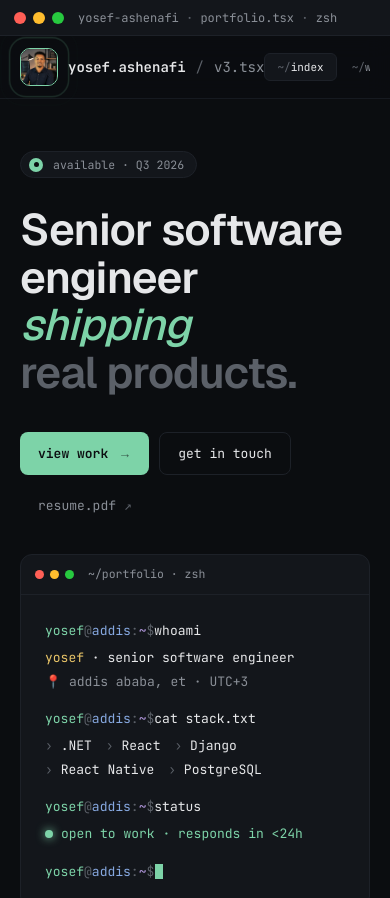
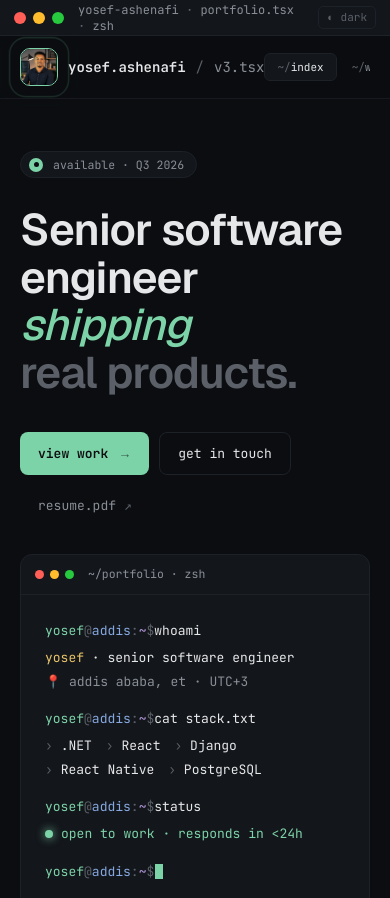
Before and after one commit to YosefAshenafi/YosefAshenafi.github.io, a Next.js app: page / in a window 390 px wide. Shown: the top 898 px of the page. Built offline with nearby package versions, Linux system fonts and the light colour scheme.

Commit message:
website update

```diff
--- a/app/globals.css
+++ b/app/globals.css
@@ -1,24 +1,86 @@
 *, *::before, *::after { box-sizing: border-box; }
 html, body { margin: 0; padding: 0; }
-html { background: #0b0d10; scroll-behavior: smooth; }
 
+/* ── Colour tokens ── */
+:root {
+  /* Core palette — dark (default) */
+  --c-bg:           #0b0d10;
+  --c-bg-raised:    #13161b;
+  --c-bg-inset:     #0a0c0f;
+  --c-line:         #1d2128;
+  --c-line-soft:    #161a20;
+  --c-fg:           #e6e7e9;
+  --c-fg-muted:     #8a8f97;
+  --c-fg-dim:       #5b6068;
+  --c-accent:       #7dd3a8;
+  --c-accent-dim:   #3a5a48;
+  --c-warn:         #e8c468;
+  --c-pink:         #d97a8c;
+  --c-blue:         #86a8e0;
+  --c-purple:       #b59ae0;
+  /* Accent alpha tints */
+  --c-accent-a08:   rgba(125, 211, 168, 0.08);
+  --c-accent-a16:   rgba(125, 211, 168, 0.16);
+  --c-accent-a28:   rgba(125, 211, 168, 0.28);
+  --c-accent-a38:   rgba(125, 211, 168, 0.38);
+  --c-accent-a50:   rgba(125, 211, 168, 0.50);
+  --c-accent-a55:   rgba(125, 211, 168, 0.55);
+  /* Component-specific tokens */
+  --c-nav-bg:       rgba(11, 13, 16, 0.88);
+  --c-focus-glow:   rgba(125, 211, 168, 0.5);
+  --c-card-shadow:  0 18px 48px rgba(0,0,0,0.5), 0 0 0 1px rgba(125,211,168,0.16);
+  --c-modal-shadow: 0 48px 120px rgba(0,0,0,0.75), 0 0 0 1px rgba(125,211,168,0.1);
+  /* Spacing */
+  --px:   56px;
+  --py:   96px;
+  --tb-h: 38px;
+}
+
+/* ── Light theme overrides ── */
+[data-theme="light"] {
+  --c-bg:           #f3efe9;
+  --c-bg-raised:    #ebe7e1;
+  --c-bg-inset:     #f7f4ef;
+  --c-line:         #cfc9c1;
+  --c-line-soft:    #ddd8d1;
+  --c-fg:           #1c1f24;
+  --c-fg-muted:     #5c6470;
+  --c-fg-dim:       #8c929c;
+  --c-accent:       #1e7a50;
+  --c-accent-dim:   #c8e4d6;
+  --c-warn:         #7a5900;
+  --c-pink:         #a82848;
+  --c-blue:         #2c5499;
+  --c-purple:       #5e40a6;
+  --c-accent-a08:   rgba(30, 122, 80, 0.08);
+  --c-accent-a16:   rgba(30, 122, 80, 0.12);
+  --c-accent-a28:   rgba(30, 122, 80, 0.20);
+  --c-accent-a38:   rgba(30, 122, 80, 0.25);
+  --c-accent-a50:   rgba(30, 122, 80, 0.45);
+  --c-accent-a55:   rgba(30, 122, 80, 0.30);
+  --c-nav-bg:       rgba(243, 239, 233, 0.92);
+  --c-focus-glow:   rgba(30, 122, 80, 0.18);
+  --c-card-shadow:  0 18px 48px rgba(0,0,0,0.10), 0 0 0 1px rgba(30,122,80,0.12);
+  --c-modal-shadow: 0 48px 120px rgba(0,0,0,0.22), 0 0 0 1px rgba(30,122,80,0.10);
+}
+
+html { background: var(--c-bg); scroll-behavior: smooth; }
 
 body {
   font-family: var(--font-sans), -apple-system, system-ui, sans-serif;
-  background: #0b0d10;
-  color: #e6e7e9;
+  background: var(--c-bg);
+  color: var(--c-fg);
   min-height: 100vh;
   overflow-x: hidden;
 }
 
-::selection { background: #7dd3a8; color: #0b0d10; }
+::selection { background: var(--c-accent); color: var(--c-bg); }
 a { text-decoration: none; }
 h1, h2, h3, h4 { margin: 0; }
 p { margin: 0; }
 pre { margin: 0; font-family: inherit; }
 
 @keyframes blink { 0%,49%{opacity:1} 50%,100%{opacity:0} }
-/* Terminal cursor blink */
 @keyframes cursorBlink { 0%,49%{opacity:1} 50%,100%{opacity:0} }
 .cursor-block { animation: cursorBlink 1s steps(1) infinite; }
 .cursor-pointer-mode { border-radius: 2px; opacity: 0.85; }
@@ -26,8 +88,8 @@ pre { margin: 0; font-family: inherit; }
 @keyframes fadeIn { from { opacity: 0 } to { opacity: 1 } }
 @keyframes scaleIn { from { opacity: 0; transform: scale(0.92) translateY(8px) } to { opacity: 1; transform: scale(1) translateY(0) } }
 @keyframes avatarWave {
-  0%   { transform: scale(1);    opacity: 0.6; }
-  100% { transform: scale(1.9);  opacity: 0;   }
+  0%   { transform: scale(1);   opacity: 0.6; }
+  100% { transform: scale(1.9); opacity: 0;   }
 }
 
 .avatar-wave-wrap {
@@ -41,27 +103,14 @@ pre { margin: 0; font-family: inherit; }
   position: absolute;
   inset: -2px;
   border-radius: 12px;
-  border: 1.5px solid rgba(125, 211, 168, 0.55);
+  border: 1.5px solid var(--c-accent-a55);
   animation: avatarWave 2.4s ease-out infinite;
   pointer-events: none;
 }
-.avatar-wave-wrap::after {
-  animation-delay: 1.2s;
-}
+.avatar-wave-wrap::after { animation-delay: 1.2s; }
 
-.avatar-btn {
-  transition: transform 0.15s;
-}
-.avatar-btn:hover {
-  transform: scale(1.08);
-}
-
-/* ── Spacing tokens ── */
-:root {
-  --px: 56px;    /* horizontal padding */
-  --py: 96px;    /* vertical section padding */
-  --tb-h: 38px;  /* title-bar height */
-}
+.avatar-btn { transition: transform 0.15s; }
+.avatar-btn:hover { transform: scale(1.08); }
 
 /* ── Title bar ── */
 .title-bar {
@@ -84,7 +133,7 @@ pre { margin: 0; font-family: inherit; }
   position: sticky;
   top: var(--tb-h);
   z-index: 99;
-  background: rgba(11, 13, 16, 0.88);
+  background: var(--c-nav-bg);
   backdrop-filter: blur(12px);
   -webkit-backdrop-filter: blur(12px);
 }
@@ -143,17 +192,8 @@ pre { margin: 0; font-family: inherit; }
 .section-pad-contact { padding: 120px var(--px) var(--py); }
 
 /* ── Layout grids ── */
-.grid-2 {
-  display: grid;
-  grid-template-columns: 1fr 1fr;
-  gap: 24px;
-}
-
-.grid-3 {
-  display: grid;
-  grid-template-columns: repeat(3, 1fr);
-  gap: 24px;
-}
+.grid-2  { display: grid; grid-template-columns: 1fr 1fr; gap: 24px; }
+.grid-3  { display: grid; grid-template-columns: repeat(3, 1fr); gap: 24px; }
 
 .grid-focus-layout {
   display: grid;
@@ -161,32 +201,10 @@ pre { margin: 0; font-family: inherit; }
   gap: 64px;
   align-items: start;
 }
-
-.grid-focus-cards {
-  display: grid;
-  grid-template-columns: 1fr 1fr;
-  gap: 1px;
-}
-
-.grid-career {
-  display: grid;
-  grid-template-columns: 1.4fr 1fr;
-  gap: 64px;
-}
-
-.grid-skills {
-  display: grid;
-  grid-template-columns: 1fr 2.2fr;
-  gap: 64px;
-  align-items: start;
-}
-
-.grid-contact {
-  display: grid;
-  grid-template-columns: 1.4fr 1fr;
-  gap: 64px;
-  align-items: start;
-}
+.grid-focus-cards { display: grid; grid-template-columns: 1fr 1fr; gap: 1px; }
+.grid-career      { display: grid; grid-template-columns: 1.4fr 1fr; gap: 64px; }
+.grid-skills      { display: grid; grid-template-columns: 1fr 2.2fr; gap: 64px; align-items: start; }
+.grid-contact     { display: grid; grid-template-columns: 1.4fr 1fr; gap: 64px; align-items: start; }
 
 /* ── Scalable headings ── */
 .contact-headline {
@@ -211,7 +229,7 @@ pre { margin: 0; font-family: inherit; }
 
 /* ── Focus area cards ── */
 .focus-card {
-  background: #0b0d10;
+  background: var(--c-bg);
   padding: 28px;
   min-height: 260px;
   position: relative;
@@ -223,28 +241,23 @@ pre { margin: 0; font-family: inherit; }
   position: absolute;
   top: 0; left: 0; right: 0;
   height: 2px;
-  background: #7dd3a8;
+  background: var(--c-accent);
   transform: scaleX(0);
   transform-origin: left;
   transition: transform 0.28s ease;
 }
-.focus-card:hover {
-  background: #13161b;
-  transform: translateY(-2px);
-}
-.focus-card:hover::before {
-  transform: scaleX(1);
-}
+.focus-card:hover { background: var(--c-bg-raised); transform: translateY(-2px); }
+.focus-card:hover::before { transform: scaleX(1); }
 .focus-card:hover .focus-card-num {
-  color: #a8e6c8;
-  text-shadow: 0 0 12px rgba(125, 211, 168, 0.5);
+  color: var(--c-accent);
+  text-shadow: 0 0 12px var(--c-focus-glow);
 }
 .focus-card:hover .focus-card-pill {
-  border-color: #2a3340;
-  color: #c0c4cc;
+  border-color: var(--c-fg-dim);
+  color: var(--c-fg-muted);
 }
 
-/* ── Works count row ── */
+/* ── Works header row ── */
 .works-header-row {
   display: flex;
   align-items: baseline;
@@ -256,15 +269,15 @@ pre { margin: 0; font-family: inherit; }
 
 /* ── Work modal ── */
 .work-modal-inner {
-  background: #0d1015;
-  border: 1px solid #1d2128;
+  background: var(--c-bg);
+  border: 1px solid var(--c-line);
   border-radius: 18px;
   overflow: hidden;
   width: min(820px, 96vw);
   max-height: 93vh;
   display: flex;
   flex-direction: column;
-  box-shadow: 0 48px 120px rgba(0,0,0,0.75), 0 0 0 1px rgba(125,211,168,0.1);
+  box-shadow: var(--c-modal-shadow);
 }
 .work-modal-body {
   display: flex;
@@ -273,6 +286,7 @@ pre { margin: 0; font-family: inherit; }
   flex: 1;
   min-height: 0;
 }
+/* Device area intentionally stays dark — it represents the actual screen display */
 .work-modal-device {
   background: #090b0e;
   border-bottom: 1px solid #1d2128;
@@ -294,7 +308,7 @@ pre { margin: 0; font-family: inherit; }
 .work-modal-details-left  { display: flex; flex-direction: column; gap: 0; }
 .work-modal-details-right { display: flex; flex-direction: column; gap: 12px; }
 @media (max-width: 600px) {
-  .work-modal-device { padding: 20px 16px; }
+  .work-modal-device  { padding: 20px 16px; }
   .work-modal-details { grid-template-columns: 1fr; padding: 20px 16px; gap: 20px; }
 }
 
@@ -305,8 +319,8 @@ pre { margin: 0; font-family: inherit; }
   gap: 10px;
   margin-bottom: 28px;
   padding: 10px 16px;
-  background: #0f1216;
-  border: 1px solid #1d2128;
+  background: var(--c-bg-raised);
+  border: 1px solid var(--c-line);
   border-radius: 10px;
   font-family: ui-monospace, SFMono-Regular, Menlo, monospace;
   font-size: 12px;
@@ -315,21 +329,15 @@ pre { margin: 0; font-family: inherit; }
 .works-filter-prompt {
   display: flex;
   align-items: center;
-  gap: 0;
   white-space: nowrap;
   font-size: 11.5px;
   margin-right: 4px;
 }
-.works-filter-pills {
-  display: flex;
-  gap: 4px;
-  flex-wrap: wrap;
-  flex: 1;
-}
+.works-filter-pills { display: flex; gap: 4px; flex-wrap: wrap; flex: 1; }
 .works-filter-btn {
   font-family: ui-monospace, SFMono-Regular, Menlo, monospace;
   font-size: 11px;
-  color: #5b6068;
+  color: var(--c-fg-dim);
   padding: 4px 11px;
   border: 1px solid transparent;
   border-radius: 5px;
@@ -338,26 +346,23 @@ pre { margin: 0; font-family: inherit; }
   transition: color 0.15s, background 0.15s, border-color 0.15s;
   white-space: nowrap;
 }
-.works-filter-btn:hover { color: #8a8f97; background: rgba(255,255,255,0.04); }
+.works-filter-btn:hover { color: var(--c-fg-muted); background: var(--c-accent-a08); }
 .works-filter-btn.active {
-  color: #7dd3a8;
-  background: rgba(125,211,168,0.08);
-  border-color: rgba(125,211,168,0.28);
+  color: var(--c-accent);
+  background: var(--c-accent-a08);
+  border-color: var(--c-accent-a28);
 }
 
 /* ── Works masonry ── */
-.works-masonry {
-  columns: 3;
-  column-gap: 16px;
-}
+.works-masonry { columns: 3; column-gap: 16px; }
 
 /* ── Work card ── */
 .work-card {
   break-inside: avoid;
   page-break-inside: avoid;
   margin-bottom: 16px;
-  background: #13161b;
-  border: 1px solid #1d2128;
+  background: var(--c-bg-raised);
+  border: 1px solid var(--c-line);
   border-radius: 14px;
   overflow: hidden;
   display: block;
@@ -369,7 +374,7 @@ pre { margin: 0; font-family: inherit; }
   position: absolute;
   top: 0; left: 0; right: 0;
   height: 2px;
-  background: linear-gradient(90deg, #7dd3a8, #86a8e0);
+  background: linear-gradient(90deg, var(--c-accent), var(--c-blue));
   transform: scaleX(0);
   transform-origin: left;
   transition: transform 0.32s ease;
@@ -377,23 +382,23 @@ pre { margin: 0; font-family: inherit; }
 }
 .work-card:hover {
   transform: translateY(-4px);
-  box-shadow: 0 18px 48px rgba(0,0,0,0.5), 0 0 0 1px rgba(125,211,168,0.16);
-  border-color: rgba(125,211,168,0.2);
+  box-shadow: var(--c-card-shadow);
+  border-color: var(--c-accent-a16);
 }
 .work-card:hover::before { transform: scaleX(1); }
 .work-card:hover .work-arrow {
-  color: #7dd3a8 !important;
+  color: var(--c-accent) !important;
   transform: translate(2px, -2px);
 }
 
-/* ── Device frame wrapper ── */
+/* Device frame wrapper — border stays dark since it's part of the device chrome */
 .work-device-wrap {
   position: relative;
   border-bottom: 1px solid #1d2128;
   overflow: hidden;
 }
 
-/* Subtle inner vignette on screenshots */
+/* Vignette gradient on screenshots */
 .work-frame-overlay {
   position: absolute;
   inset: 0;
@@ -401,7 +406,7 @@ pre { margin: 0; font-family: inherit; }
   pointer-events: none;
 }
 
-/* ── Hover overlay (full device area) ── */
+/* Hover overlay */
 .work-overlay {
   position: absolute;
   inset: 0;
@@ -418,9 +423,9 @@ pre { margin: 0; font-family: inherit; }
 .work-view-chip {
   font-family: ui-monospace, SFMono-Regular, Menlo, monospace;
   font-size: 10px;
-  color: #7dd3a8;
+  color: var(--c-accent);
   padding: 4px 10px;
-  border: 1px solid rgba(125,211,168,0.38);
+  border: 1px solid var(--c-accent-a38);
   border-radius: 999px;
   background: rgba(8,10,13,0.82);
   backdrop-filter: blur(8px);
@@ -461,11 +466,9 @@ pre { margin: 0; font-family: inherit; }
 @media (max-width: 640px) {
   :root { --px: 20px; --py: 60px; --tb-h: 36px; }
 
-  /* title bar */
   .title-bar { height: 36px; }
-  .tb-label { display: none; }
+  .tb-label  { display: none; }
 
-  /* nav */
   .nav-bar { padding: 12px var(--px); }
   .nav-links-wrap {
     overflow-x: auto;
@@ -478,29 +481,22 @@ pre { margin: 0; font-family: inherit; }
   .nav-links-wrap::-webkit-scrollbar { display: none; }
   .nav-status-wrap { display: none; }
 
-  /* hero */
   .hero-section { padding: 52px var(--px) 36px; }
   .hero-grid { grid-template-columns: 1fr; gap: 28px; }
   .hero-headline { font-size: 44px; letter-spacing: -0.02em; line-height: 1.08; }
   .client-list { gap: 14px; font-size: 14px; }
   .client-strip { margin-top: 36px; }
 
-  /* grids → single column */
-  .grid-2 { grid-template-columns: 1fr; }
-  .grid-3 { grid-template-columns: 1fr; }
-  .works-masonry { columns: 1; }
+  .grid-2          { grid-template-columns: 1fr; }
+  .grid-3          { grid-template-columns: 1fr; }
+  .works-masonry   { columns: 1; }
   .grid-focus-layout { grid-template-columns: 1fr; gap: 28px; }
-  .grid-focus-cards { grid-template-columns: 1fr; }
-  .grid-career { grid-template-columns: 1fr; gap: 40px; }
-  .grid-skills { grid-template-columns: 1fr; gap: 24px; }
-  .grid-contact { grid-template-columns: 1fr; gap: 32px; }
+  .grid-focus-cards  { grid-template-columns: 1fr; }
+  .grid-career       { grid-template-columns: 1fr; gap: 40px; }
+  .grid-skills       { grid-template-columns: 1fr; gap: 24px; }
+  .grid-contact      { grid-template-columns: 1fr; gap: 32px; }
 
-  /* headings */
   .contact-headline { font-size: 40px; letter-spacing: -0.02em; line-height: 1.1; }
-
-  /* footer */
   .footer-bar { flex-direction: column; gap: 12px; text-align: center; }
-
-  /* section-pad-contact collapses to same as regular section */
   .section-pad-contact { padding: var(--py) var(--px); }
 }
--- a/components/Contact.tsx
+++ b/components/Contact.tsx
@@ -159,7 +159,7 @@ export default function Contact({ email, emailAlt, phone, address, location, tel
                   display: "inline-flex",
                   alignItems: "center",
                   justifyContent: "center",
-                  background: `${C.accent}18`,
+                  background: C.accentFaint,
                   borderRadius: 5,
                   flexShrink: 0,
                 }}
--- a/components/Testimonials.tsx
+++ b/components/Testimonials.tsx
@@ -1,3 +1,5 @@
+"use client";
+
 import type { Testimonial } from "@/data/portfolio";
 import SectionLabel from "@/components/SectionLabel";
 import { C, F } from "@/lib/theme";
--- /dev/null
+++ b/components/ThemeToggle.tsx
@@ -0,0 +1,43 @@
+"use client";
+
+import { useTheme } from "@/lib/ThemeContext";
+
+export default function ThemeToggle() {
+  const { theme, toggle } = useTheme();
+  const isDark = theme === "dark";
+
+  return (
+    <button
+      onClick={toggle}
+      aria-label={`Switch to ${isDark ? "light" : "dark"} theme`}
+      style={{
+        fontFamily: "var(--font-mono), ui-monospace, SFMono-Regular, Menlo, monospace",
+        fontSize: 11,
+        color: "var(--c-fg-dim)",
+        background: "transparent",
+        border: "1px solid var(--c-line)",
+        borderRadius: 5,
+        padding: "2px 8px",
+        cursor: "pointer",
+        display: "inline-flex",
+        alignItems: "center",
+        gap: 5,
+        transition: "border-color 0.15s, color 0.15s",
+        lineHeight: 1.6,
+        flexShrink: 0,
+      }}
+      onMouseEnter={(e) => {
+        const el = e.currentTarget as HTMLButtonElement;
+        el.style.borderColor = "var(--c-accent)";
+        el.style.color = "var(--c-accent)";
+      }}
+      onMouseLeave={(e) => {
+        const el = e.currentTarget as HTMLButtonElement;
+        el.style.borderColor = "var(--c-line)";
+        el.style.color = "var(--c-fg-dim)";
+      }}
+    >
+      {isDark ? "◐ dark" : "◑ light"}
+    </button>
+  );
+}
--- a/components/TitleBar.tsx
+++ b/components/TitleBar.tsx
@@ -1,4 +1,5 @@
 import { C, F } from "@/lib/theme";
+import ThemeToggle from "@/components/ThemeToggle";
 
 export default function TitleBar() {
   return (
@@ -19,6 +20,7 @@ export default function TitleBar() {
         <span style={{ color: C.fgDim }}>·</span> portfolio.tsx{" "}
         <span style={{ color: C.fgDim }}>·</span> zsh
       </span>
+      <ThemeToggle />
       <span className="tb-label" style={{ fontFamily: F.mono, fontSize: 11, color: C.fgDim }}>UTC+3 · Addis Ababa</span>
     </div>
   );
--- a/components/Writing.tsx
+++ b/components/Writing.tsx
@@ -156,7 +156,7 @@ export default function Writing({ posts, telegram }: Props) {
                 style={{
                   color: C.accent,
                   padding: "2px 8px",
-                  background: `${C.accent}12`,
+                  background: C.accentFaint,
                   borderRadius: 4,
                 }}
               >
--- /dev/null
+++ b/lib/ThemeContext.tsx
@@ -0,0 +1,38 @@
+"use client";
+
+import { createContext, useContext, useEffect, useState } from "react";
+
+type Theme = "dark" | "light";
+interface ThemeCtx { theme: Theme; toggle: () => void; }
+
+const Ctx = createContext<ThemeCtx>({ theme: "dark", toggle: () => {} });
+
+export function ThemeProvider({ children }: { children: React.ReactNode }) {
+  const [theme, setTheme] = useState<Theme>("dark");
+
+  useEffect(() => {
+    const saved = localStorage.getItem("theme") as Theme | null;
+    if (saved === "light") {
+      setTheme("light");
+      document.documentElement.setAttribute("data-theme", "light");
+    }
+  }, []);
+
+  const toggle = () => {
+    setTheme((prev) => {
+      const next = prev === "dark" ? "light" : "dark";
+      if (next === "light") {
+        document.documentElement.setAttribute("data-theme", "light");
+        localStorage.setItem("theme", "light");
+      } else {
+        document.documentElement.removeAttribute("data-theme");
+        localStorage.setItem("theme", "dark");
+      }
+      return next;
+    });
+  };
+
+  return <Ctx.Provider value={{ theme, toggle }}>{children}</Ctx.Provider>;
+}
+
+export const useTheme = () => useContext(Ctx);
--- a/lib/theme.ts
+++ b/lib/theme.ts
@@ -1,24 +1,27 @@
-// Design tokens — single source of truth for the portfolio colour palette and typography.
-// Fonts are loaded by Next.js (app/layout.tsx) and exposed as CSS custom properties.
+// Design tokens — all values are CSS custom-property references.
+// Actual colour values live in globals.css as :root (dark) and [data-theme="light"].
 
 export const C = {
-  bg: "#0b0d10",
-  bgRaised: "#13161b",
-  bgInset: "#0a0c0f",
-  line: "#1d2128",
-  lineSoft: "#161a20",
-  fg: "#e6e7e9",
-  fgMuted: "#8a8f97",
-  fgDim: "#5b6068",
-  accent: "#7dd3a8",
-  accentDim: "#3a5a48",
-  warn: "#e8c468",
-  pink: "#d97a8c",
-  blue: "#86a8e0",
-  purple: "#b59ae0",
+  bg:          "var(--c-bg)",
+  bgRaised:    "var(--c-bg-raised)",
+  bgInset:     "var(--c-bg-inset)",
+  line:        "var(--c-line)",
+  lineSoft:    "var(--c-line-soft)",
+  fg:          "var(--c-fg)",
+  fgMuted:     "var(--c-fg-muted)",
+  fgDim:       "var(--c-fg-dim)",
+  accent:      "var(--c-accent)",
+  accentDim:   "var(--c-accent-dim)",
+  // replaces `${C.accent}12` / `${C.accent}18` hex-alpha patterns (~8% tint)
+  accentFaint: "var(--c-accent-a08)",
+  // replaces `${C.accent}80` hex-alpha pattern (~50% tint)
+  accentMid:   "var(--c-accent-a50)",
+  warn:        "var(--c-warn)",
+  pink:        "var(--c-pink)",
+  blue:        "var(--c-blue)",
+  purple:      "var(--c-purple)",
 } as const;
 
-// Inline-style font stacks that reference the CSS custom properties set by next/font.
 export const F = {
   sans: "var(--font-sans), -apple-system, system-ui, sans-serif",
   mono: "var(--font-mono), ui-monospace, SFMono-Regular, Menlo, monospace",
```
Also changed, not shown: app/layout.tsx (+5 -2 lines), components/Works.tsx (+4 -4 lines).
